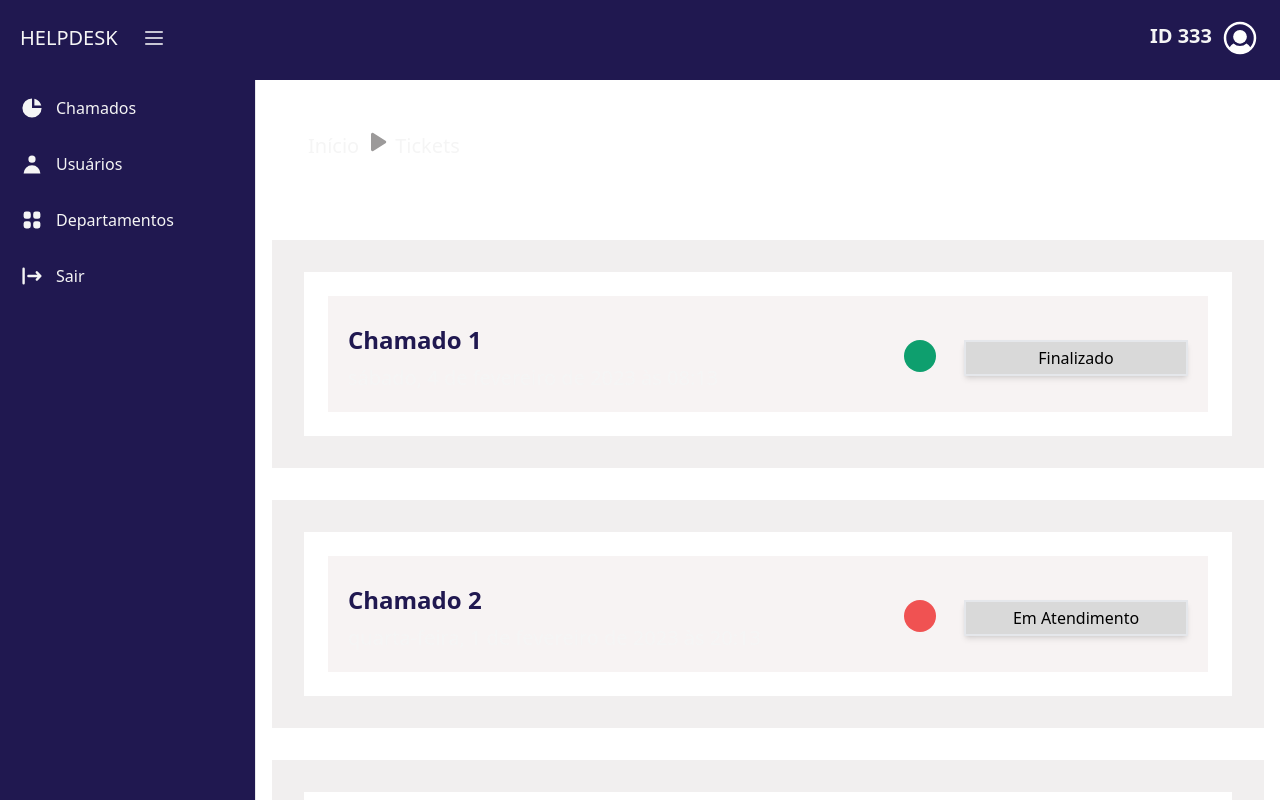
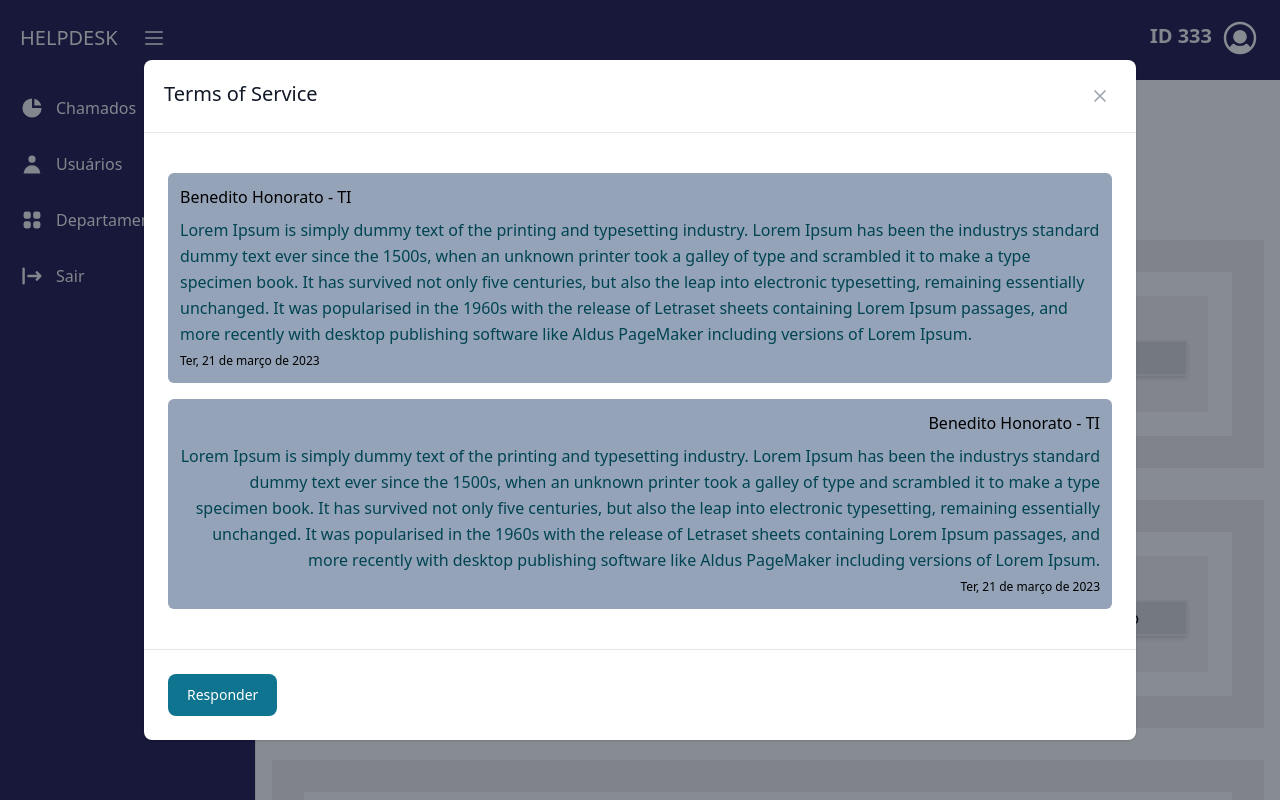
Before and after one commit to hiagovinicius0/helpdesk-frontend, a React (Create React App) app: page / in a window 1280 px wide. Both pictures are taken after a click on the button "Finalizado". Shown: the top 800 px of the page. Built offline with nearby package versions, Linux system fonts and the light colour scheme.

Commit message:
add modal in tickets

```diff
--- /dev/null
+++ b/src/screens/Tickets/components/Modal.tsx
@@ -0,0 +1,41 @@
+import { Button, Modal } from 'flowbite-react';
+
+export const ModalView = (): JSX.Element => {
+	return (
+		<>
+			<Modal.Header>Terms of Service</Modal.Header>
+			<Modal.Body>
+				<div className='bg-slate-400 rounded-md p-3 my-4 w-fit'>
+					<h1 className='pb-2'>Benedito Honorato - TI</h1>
+					<p className='text-base leading-relaxed  dark:text-gray-400 text-teal-900'>
+						Lorem Ipsum is simply dummy text of the printing and typesetting industry. Lorem Ipsum
+						has been the industrys standard dummy text ever since the 1500s, when an unknown printer
+						took a galley of type and scrambled it to make a type specimen book. It has survived not
+						only five centuries, but also the leap into electronic typesetting, remaining
+						essentially unchanged. It was popularised in the 1960s with the release of Letraset
+						sheets containing Lorem Ipsum passages, and more recently with desktop publishing
+						software like Aldus PageMaker including versions of Lorem Ipsum.
+					</p>
+					<span className='text-xs -pt-1'>Ter, 21 de março de 2023</span>
+				</div>
+
+				<div className='bg-slate-400 rounded-md p-3 my-4 text-right w-fit ml-auto'>
+					<h1 className='pb-2'>Benedito Honorato - TI</h1>
+					<p className='text-base leading-relaxed dark:text-gray-400 text-teal-900'>
+						Lorem Ipsum is simply dummy text of the printing and typesetting industry. Lorem Ipsum
+						has been the industrys standard dummy text ever since the 1500s, when an unknown printer
+						took a galley of type and scrambled it to make a type specimen book. It has survived not
+						only five centuries, but also the leap into electronic typesetting, remaining
+						essentially unchanged. It was popularised in the 1960s with the release of Letraset
+						sheets containing Lorem Ipsum passages, and more recently with desktop publishing
+						software like Aldus PageMaker including versions of Lorem Ipsum.
+					</p>
+					<span className='text-xs -pt-1'>Ter, 21 de março de 2023</span>
+				</div>
+			</Modal.Body>
+			<Modal.Footer>
+				<Button>Responder</Button>
+			</Modal.Footer>
+		</>
+	);
+};
--- a/src/screens/Tickets/components/Ticket.tsx
+++ b/src/screens/Tickets/components/Ticket.tsx
@@ -3,18 +3,19 @@ import { Span } from 'src/components/Span';
 import { Content } from 'src/screens/CreateTicket/Content';
 import { getPriority, TicketPriority } from './PriorityTicketEnum';
 import { getStatus, TicketStatus } from './StatusTicketEnum';
-import 'moment-timezone';
 import Moment from 'react-moment';
 import 'moment/locale/pt-br';
+import 'moment-timezone';
 
 interface ITicket {
 	createdAt: string;
 	priority: TicketPriority;
 	status: TicketStatus;
 	title: string;
+	showModal: () => void;
 }
 
-export const Ticket = ({ createdAt, priority, status, title }: ITicket): JSX.Element => {
+export const Ticket = ({ createdAt, priority, status, title, showModal }: ITicket): JSX.Element => {
 	const statusEnum = getStatus(status);
 	const priorityEnum = getPriority(priority);
 
@@ -34,7 +35,10 @@ export const Ticket = ({ createdAt, priority, status, title }: ITicket): JSX.Ele
 						/>
 					</div>
 					<div className='flex flex-row-reverse pt-6'>
-						<button className='bg-department-color border-2 border-inherit border-border-color shadow-md h-9 w-56 text-center'>
+						<button
+							className='bg-department-color border-2 border-inherit border-border-color shadow-md h-9 w-56 text-center'
+							onClick={showModal}
+						>
 							{statusEnum.text}
 						</button>
 						<div className={`h-8 w-8 ${priorityEnum.color} rounded-full mx-7`}></div>
--- a/src/screens/Tickets/index.tsx
+++ b/src/screens/Tickets/index.tsx
@@ -1,26 +1,38 @@
+import { Modal } from 'flowbite-react';
+import { useState } from 'react';
 import { HistoryNavigation } from 'src/components/HistoryNavigation';
 import { Navbar } from 'src/components/Navbar';
 import { getRoutes, Screen } from 'src/routes/RoutesEnum';
 import { TicketItems } from 'src/utils/Tickets';
 import { Container } from '../SelectDepartment/Container';
+import { ModalView } from './components/Modal';
 import { Ticket } from './components/Ticket';
 
 export const Tickets = (): JSX.Element => {
 	const history = [getRoutes(Screen.HOME).name, getRoutes(Screen.TICKETS).name];
+	const [show, setShow] = useState<boolean>(false);
+
+	const showModal = (): void => {
+		setShow(true);
+	};
 
 	return (
+		<>
 			<Navbar>
 				<>
 					<HistoryNavigation history={history} />
-
 					{TicketItems.map((item, index) => {
 						return (
 							<Container key={index}>
-							<Ticket {...item} />
+								<Ticket {...item} showModal={showModal} />
 							</Container>
 						);
 					})}
 				</>
 			</Navbar>
+			<Modal show={show} onClose={(): void => setShow(false)} size='5xl'>
+				<ModalView />
+			</Modal>
+		</>
 	);
 };
```
Lines whose indentation alone changed are shown as unchanged.
